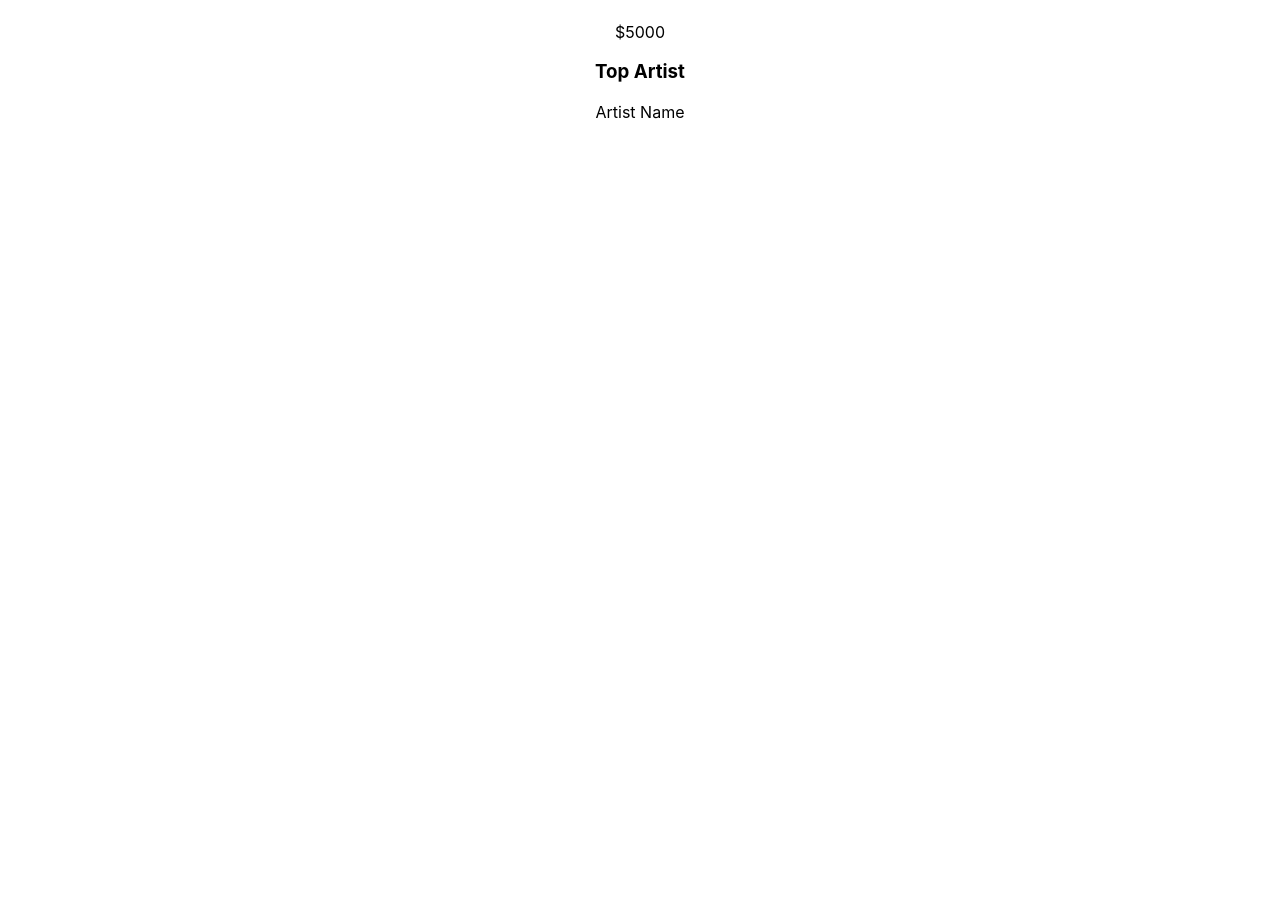
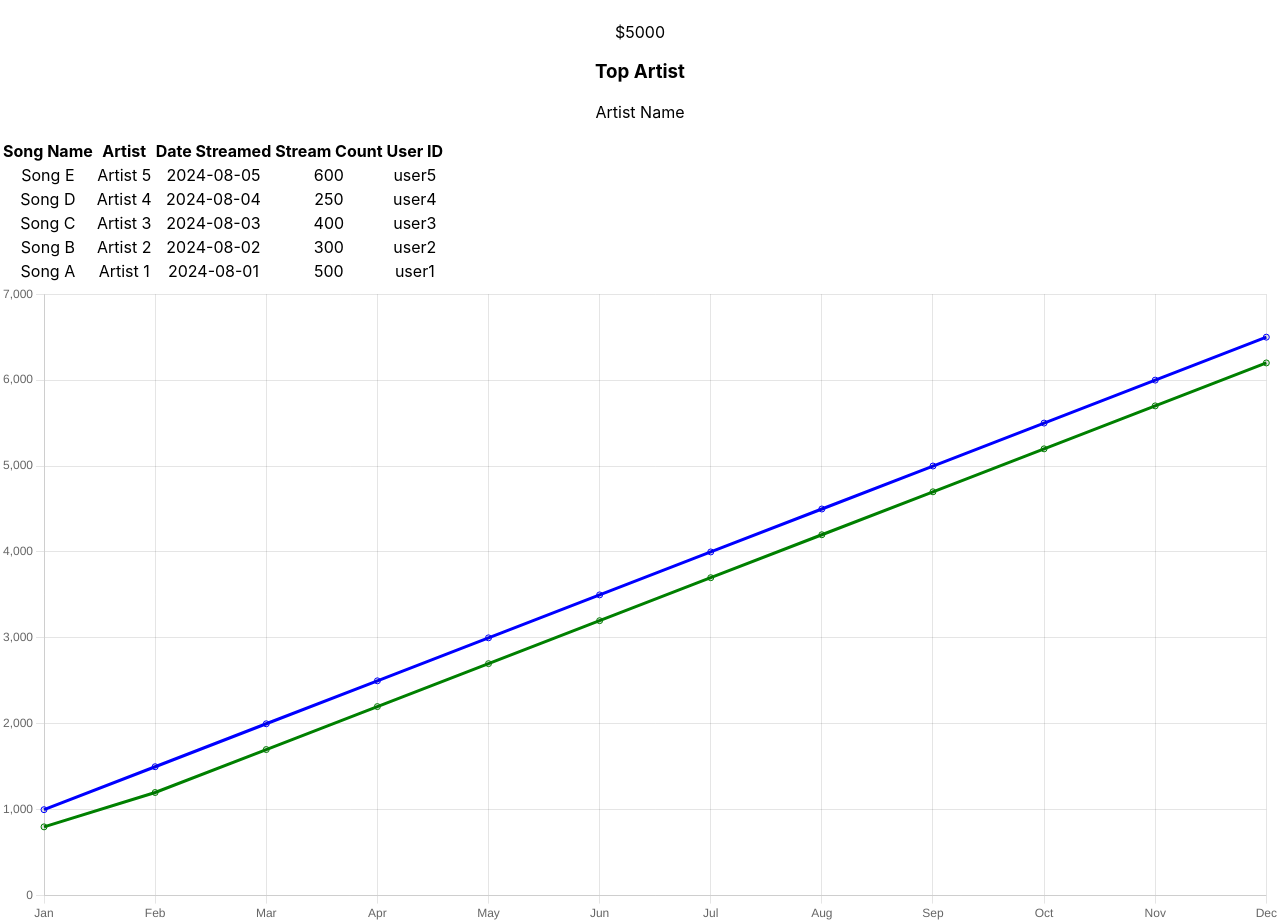
Before and after one commit to ethphan/streamify, a React (Create React App) app: page / in a window 1280 px wide. Shown: the part 280-1204 px from the top of the page. Before the commit the page ends 800 px from the top, so only its background shows below. Built offline with nearby package versions, Linux system fonts and the light colour scheme.

Commit message:
add UserGrowthChart component

```diff
--- a/src/App.jsx
+++ b/src/App.jsx
@@ -1,7 +1,9 @@
 import { useEffect, useState } from "react";
 import "./App.css";
+import { metricsData } from "./data";
 import KeyMetrics from "./components/KeyMetrics";
-import { metricsData } from "./data";
+import UserGrowthChart from "./components/UserGrowthChart";
+import DataTable from "./components/DataTable";
 
 function App() {
   const [metrics, setMetrics] = useState({});
@@ -9,9 +11,12 @@ function App() {
   useEffect(() => {
     setMetrics(metricsData);
   }, []);
+
   return (
     <div className="App">
       <KeyMetrics metrics={metrics} />
+      <DataTable />
+      <UserGrowthChart />
     </div>
   );
 }
--- /dev/null
+++ b/src/components/UserGrowthChart.jsx
@@ -0,0 +1,69 @@
+import React, { useEffect, useState } from "react";
+import { Line } from "react-chartjs-2";
+import {
+  Chart as ChartJS,
+  LineElement,
+  CategoryScale,
+  LinearScale,
+  PointElement,
+} from "chart.js";
+import { userGrowthData } from "../data";
+
+ChartJS.register(LineElement, CategoryScale, LinearScale, PointElement);
+
+const UserGrowthChart = () => {
+  const [chartData, setChartData] = useState(null);
+
+  useEffect(() => {
+    const data = {
+      labels: [
+        "Jan",
+        "Feb",
+        "Mar",
+        "Apr",
+        "May",
+        "Jun",
+        "Jul",
+        "Aug",
+        "Sep",
+        "Oct",
+        "Nov",
+        "Dec",
+      ],
+      totalUsers: [
+        1000, 1500, 2000, 2500, 3000, 3500, 4000, 4500, 5000, 5500, 6000, 6500,
+      ],
+      activeUsers: [
+        800, 1200, 1700, 2200, 2700, 3200, 3700, 4200, 4700, 5200, 5700, 6200,
+      ],
+    };
+    console.log("data", data);
+    if (data) {
+      setChartData({
+        labels: data.labels,
+        datasets: [
+          {
+            label: "Total Users",
+            data: data.totalUsers,
+            borderColor: "blue",
+            fill: false,
+          },
+          {
+            label: "Active Users",
+            data: data.activeUsers,
+            borderColor: "green",
+            fill: false,
+          },
+        ],
+      });
+    }
+  }, []);
+
+  if (!chartData) {
+    return null;
+  }
+
+  return <Line data={chartData} />;
+};
+
+export default UserGrowthChart;
--- a/src/data.js
+++ b/src/data.js
@@ -5,3 +5,74 @@ export const metricsData = {
   Revenue: "$5000",
   "Top Artist": "Artist Name",
 };
+
+export const tableData = [
+  {
+    songName: "Song A",
+    artist: "Artist 1",
+    dateStreamed: "2024-08-01",
+    streamCount: 500,
+    userId: "user1",
+  },
+  {
+    songName: "Song B",
+    artist: "Artist 2",
+    dateStreamed: "2024-08-02",
+    streamCount: 300,
+    userId: "user2",
+  },
+  {
+    songName: "Song C",
+    artist: "Artist 3",
+    dateStreamed: "2024-08-03",
+    streamCount: 400,
+    userId: "user3",
+  },
+  {
+    songName: "Song D",
+    artist: "Artist 4",
+    dateStreamed: "2024-08-04",
+    streamCount: 250,
+    userId: "user4",
+  },
+  {
+    songName: "Song E",
+    artist: "Artist 5",
+    dateStreamed: "2024-08-05",
+    streamCount: 600,
+    userId: "user5",
+  },
+];
+
+export const userGrowthData = {
+  labels: [
+    "Jan",
+    "Feb",
+    "Mar",
+    "Apr",
+    "May",
+    "Jun",
+    "Jul",
+    "Aug",
+    "Sep",
+    "Oct",
+    "Nov",
+    "Dec",
+  ],
+  totalUsers: [
+    1000, 1500, 2000, 2500, 3000, 3500, 4000, 4500, 5000, 5500, 6000, 6500,
+  ],
+  activeUsers: [
+    800, 1200, 1700, 2200, 2700, 3200, 3700, 4200, 4700, 5200, 5700, 6200,
+  ],
+};
+
+export const revenueDistributionData = {
+  labels: ["Subscriptions", "Ads", "Premium Features"],
+  values: [50000, 20000, 5000],
+};
+
+export const top5StreamedSongsData = {
+  songs: ["Song A", "Song B", "Song C", "Song D", "Song E"],
+  streamCounts: [12000, 10000, 9000, 8000, 7000],
+};
```
